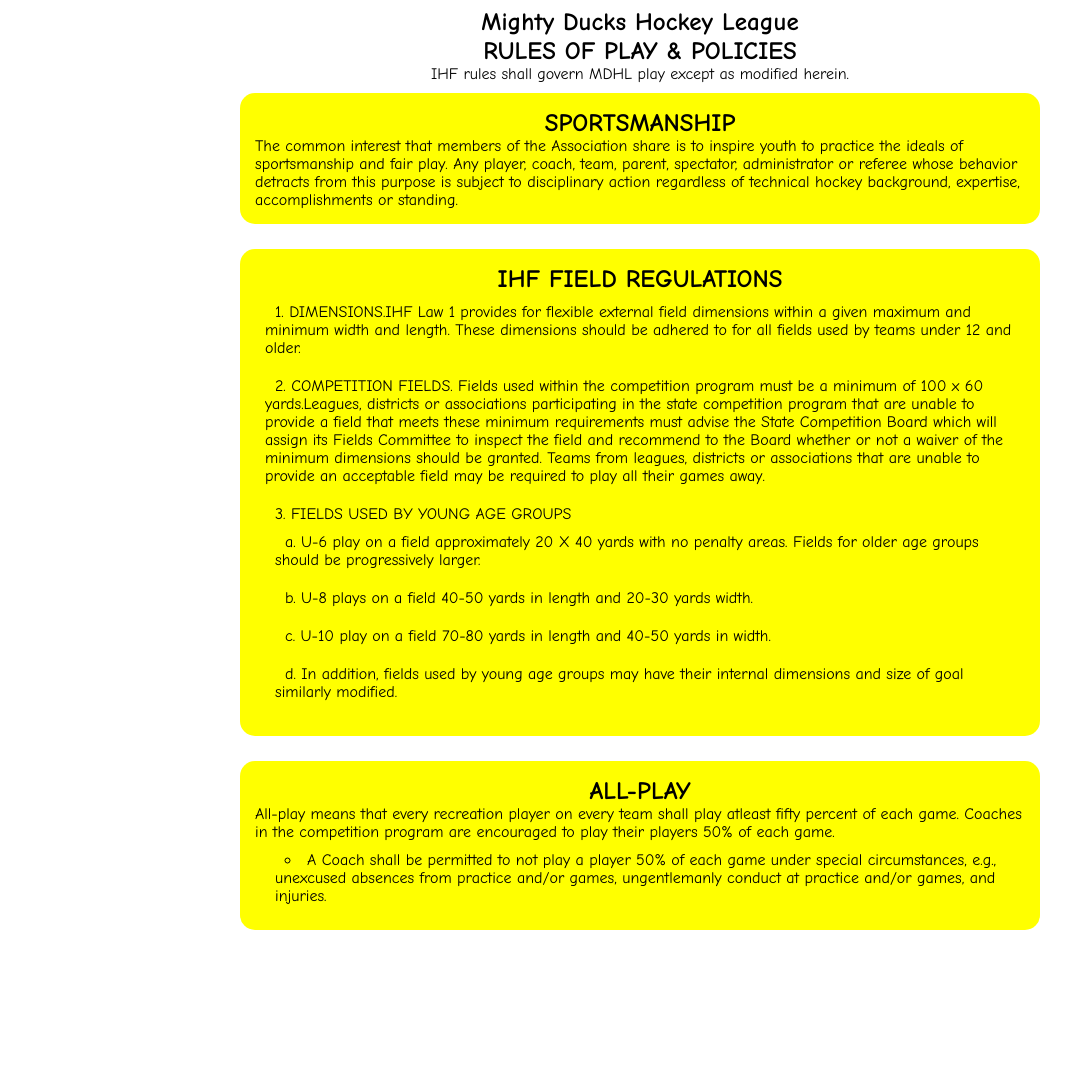
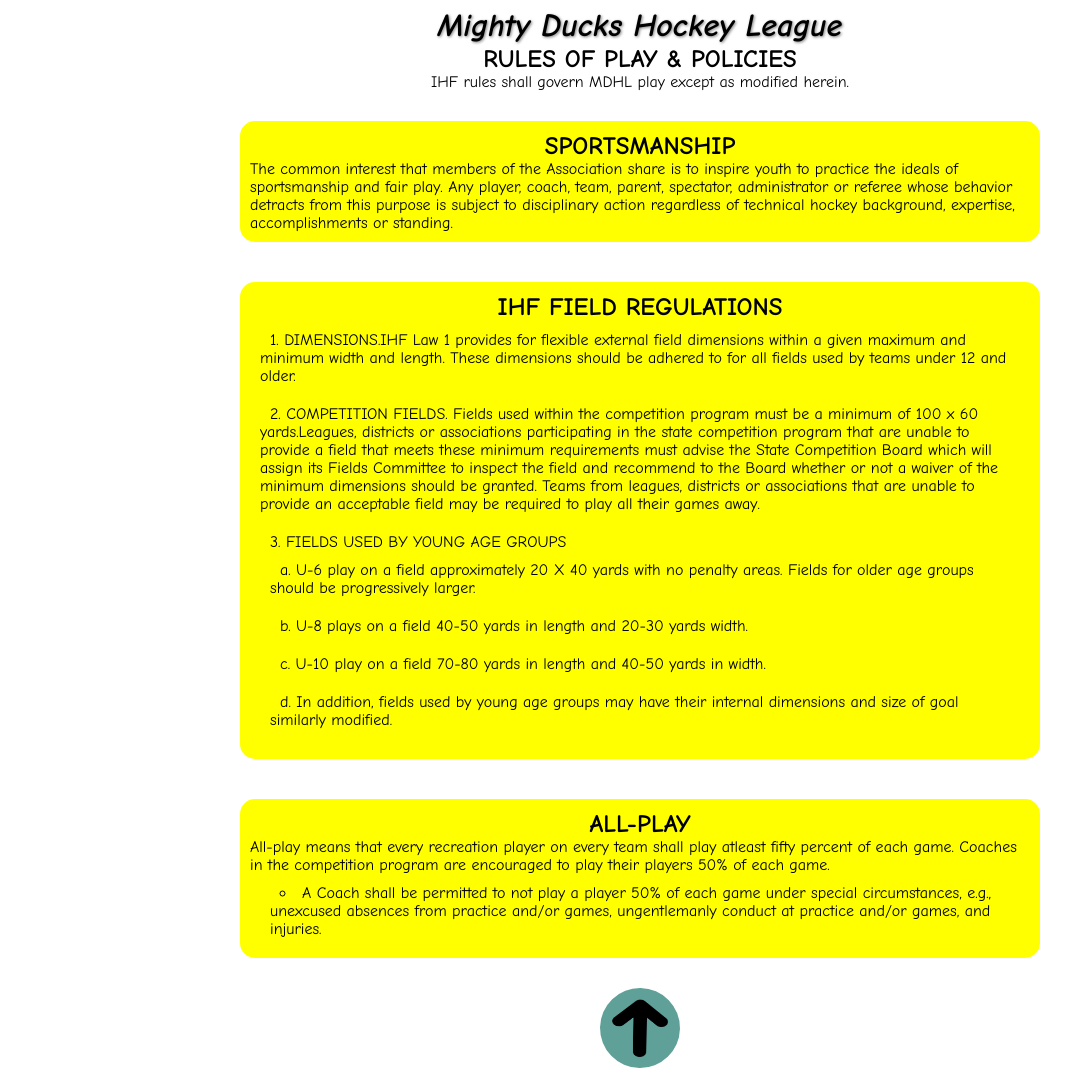
Before and after one commit to Gime8807/MindHubRepositories, a plain HTML site: page rules.html in a window 1280 px wide. Shown: the part 353-1435 px from the top of the page, 0-1076 px from the left. Before the commit the page ends 1308 px from the top, so only its background shows below. Drawn offline with Linux system fonts and the light colour scheme.

Commit message:
task3 lista

```diff
--- a/assets/stylesheets/style3.css
+++ b/assets/stylesheets/style3.css
@@ -234,17 +234,25 @@ table{
     border: 2px red;
 }
 
+#title-container1{
+    font-size: xx-large;
+    font-style: oblique;
+    text-shadow: 1px 1px 3px gray;
+}
+
 .container2 {
+    text-transform: ;
     flex-direction: column;
     align-items: center;
     width: 800px;
     background-color: #FFFF00;
-    margin-bottom: 25px;
+    margin: 20px;
     border-radius: 15px;
-    padding: 15px;
+    padding: 10px;
 }
 .container2:hover{
     box-shadow: 0px 1px 10px rgba(0,0,0,0.2);
+    background-color: antiquewhite;
     border-radius: 15px;
     cursor: default;
     margin: 30px 50px;
@@ -271,3 +279,15 @@ ol{
     margin-left: 10px;
 
 }
+
+.img-buttom{
+    width: 80px;
+    height: 80px;
+    background-color: #5FA199;
+    border: 5px black;
+    border-radius: 50px;
+    padding: 10px;
+    flex-direction: column;
+    align-items: flex-end;
+    transform: rotate(271deg);
+}
--- a/rules.html
+++ b/rules.html
@@ -12,7 +12,7 @@
 </head>
 <body>
     <header>
-        <h1>Mighty Ducks Hockey League</h1>
+        <h1 id="title-header">Mighty Ducks Hockey League</h1>
         <img id="Logo" src="./assets/img/LogoMightyducks-01.png" alt="LogoMDHL">
         <nav>
             <a class="nav1" href="./index.html">Home</a>
@@ -28,7 +28,7 @@
     </div>
     <main class="main-rules">
         <section class="container1">
-            <h3>Mighty Ducks Hockey League </h3>
+            <h3 id="title-container1">Mighty Ducks Hockey League </h3>
             <h3>RULES OF PLAY & POLICIES</h3>
             <p class="rules">IHF rules shall govern MDHL play except as modified herein.</p>
         </section>
@@ -77,6 +77,9 @@
                     </li>
                 </ol>
         </section>
+        <section>
+            <a href="#title-header"><img class="img-buttom" src="./assets/img/img_buttom.png" alt=""></a>
+        </section>
     </main>
 
 
```
Also changed, not shown: assets/img/img_buttom.png (added).
